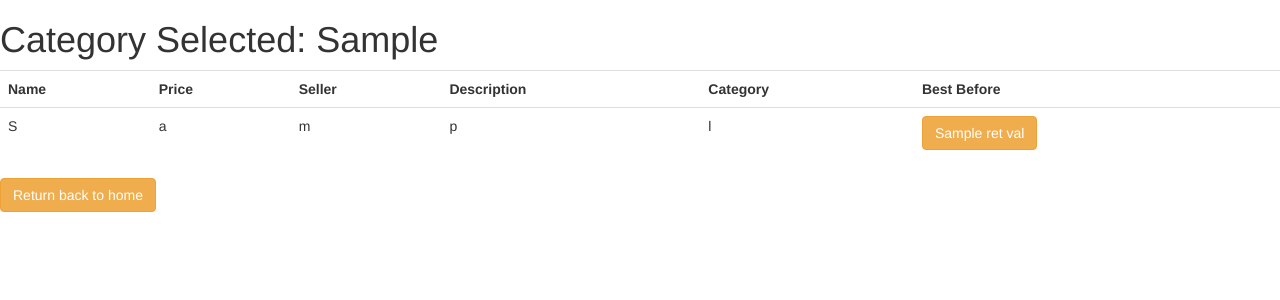
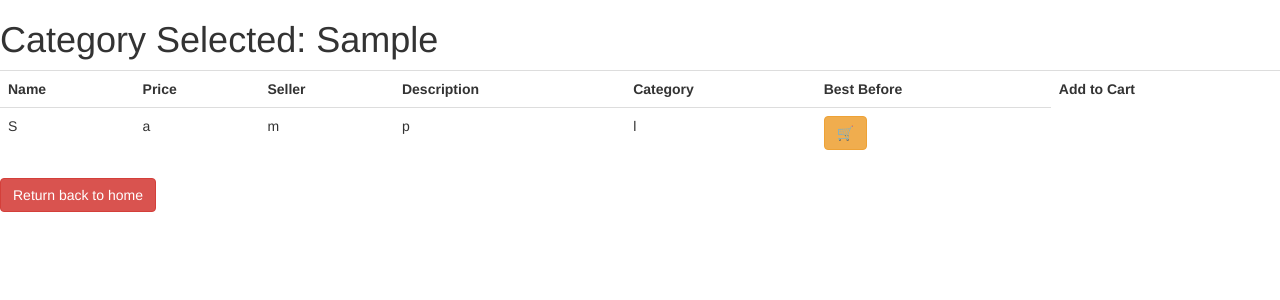
Before and after one commit to GrocerEase-354/GrocerEase, a Python web app: template templates/category.jinja2 in a window 1280 px wide. Shown: the top 300 px of the page. Run offline with Jinja, Linux system fonts and the light colour scheme; the template is opened without the code that fills it: most values are stand-ins (such as "Sample title", 1, 10 or a date in 2020); some libraries are stand-ins or nearby versions.

Commit message:
Changed add to cart

```diff
--- a/templates/category.jinja2
+++ b/templates/category.jinja2
@@ -28,6 +28,9 @@
         <th>
             Best Before
         </th>
+        <th>
+            Add to Cart
+        </th>
     </tr>
     {% for i in retVal %}
     <tr>
@@ -38,7 +41,7 @@
         {% endfor %}
         {% for j in [i[-1]] %}
         <td>
-            <form method="post"><button type="submit" name="submitbutton" value={{ j }} class="btn btn-warning">{{ j }}</button></form>
+            <form method="post"><button type="submit" name="submitbutton" value={{ j }} class="btn btn-warning">🛒</button></form>
         </td>
         {% endfor %}
 
@@ -47,7 +50,7 @@
     {% endfor %}
 </table>
 
-<form method="post"><button type="submit" name="submitbutton" value="home" class="btn btn-warning">Return back to home</button></form>
+<form method="post"><button type="submit" name="submitbutton" value="home" class="btn btn-danger">Return back to home</button></form>
 
 
 
--- a/templates/overview.jinja2
+++ b/templates/overview.jinja2
@@ -32,7 +32,7 @@ Categories
     {% endfor %}
 </table>
 
-<form method="post"><button type="submit" name="submitbutton" value="home" class="btn btn-warning">Return back to home</button></form>
+<form method="post"><button type="submit" name="submitbutton" value="home" class="btn btn-danger">Return back to home</button></form>
 
 
 
```
